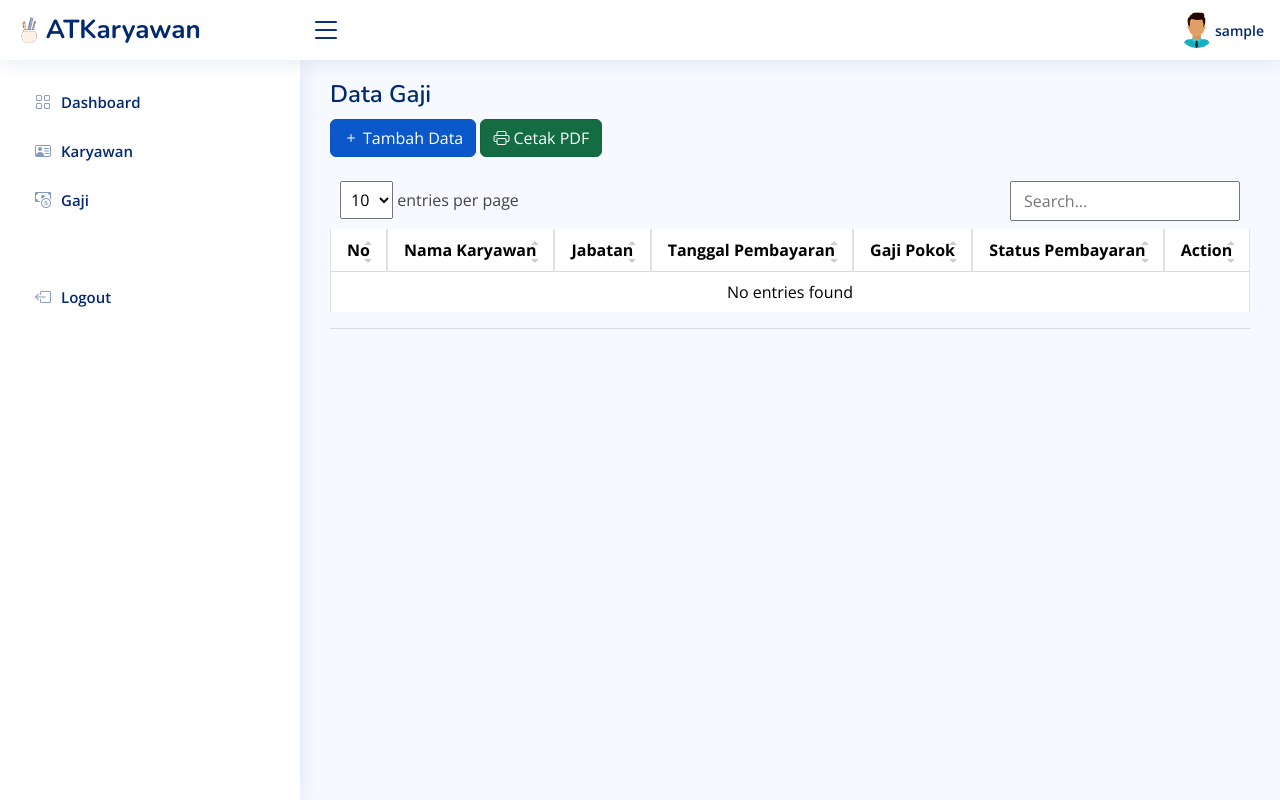
After one commit to NoSpectr/ATKaryawan-Laravel, a Laravel app: page /admin/gaji/gaji in a window 1280 px wide. The commit adds this page. Run offline with Laravel 10, Linux system fonts and the light colour scheme; the visitor is signed in with stand-in values (Sample User, id 1); data that the repository does not hold is empty; some libraries are stand-ins or nearby versions.

Commit message:
FRAMEWORK II

```diff
--- /dev/null
+++ b/app/Http/Controllers/gajiController.php
@@ -0,0 +1,76 @@
+<?php
+
+namespace App\Http\Controllers;
+
+use App\Models\ModelGaji;
+use App\Models\ModelKaryawan;
+use Illuminate\Http\Request;
+use Barryvdh\DomPDF\Facade\Pdf;
+
+class gajiController extends Controller
+{
+    public function index()
+    {
+        $gaji = ModelGaji::with('karyawan')->get();
+        return view('admin.gaji.gaji', compact('gaji')); // Mengirim data ke view
+    }
+
+    public function store(Request $request)
+    {
+        // Validasi data yang di-submit
+        $request->validate([
+            'id_karyawan' => 'required|exists:tb_karyawan,id',
+            'tanggal_pembayaran' => 'required|date',
+            'gaji_pokok' => 'required|numeric',
+            'status_pembayaran' => 'required|in:Proses,Sukses',
+        ]);
+
+        // Menyimpan data gaji ke database
+        ModelGaji::create([
+            'id_karyawan' => $request->id_karyawan,
+            'tanggal_pembayaran' => $request->tanggal_pembayaran,
+            'gaji_pokok' => $request->gaji_pokok,
+            'status_pembayaran' => $request->status_pembayaran,
+        ]);
+
+        // Redirect ke halaman daftar gaji dengan pesan sukses
+        return redirect()->route('gaji')->with('success', 'Data gaji berhasil ditambahkan');
+    }
+
+    public function edit($id)
+    {
+        $gaji = ModelGaji::findOrFail($id);
+        $karyawan = ModelKaryawan::all();
+        return view('admin.gaji.gaji-edit', compact('gaji', 'karyawan'));
+    }
+
+    public function update(Request $request, $id)
+    {
+        $validatedData = $request->validate([
+            'id_karyawan' => 'required|exists:tb_karyawan,id',
+            'tanggal_pembayaran' => 'required|date',
+            'gaji_pokok' => 'required|numeric',
+            'status_pembayaran' => 'required|in:Proses,Sukses',
+        ]);
+
+        $gaji = ModelGaji::findOrFail($id);
+        $gaji->update($validatedData);
+
+        return redirect()->route('gaji')->with('success', 'Data gaji berhasil diperbarui');
+    }
+
+    public function destroy($id)
+    {
+        $gaji = ModelGaji::findOrFail($id);
+        $gaji->delete();
+
+        return redirect()->route('gaji')->with('success', 'Data gaji berhasil dihapus');
+    }
+
+    public function exportpdf()
+    {
+        $gaji = ModelGaji::with('karyawan')->get();
+        $pdf = Pdf::loadview('admin.gaji.gaji-pdf', compact('gaji'));
+        return $pdf->stream('data-gaji.pdf');
+    }
+}
--- /dev/null
+++ b/app/Models/ModelGaji.php
@@ -0,0 +1,22 @@
+<?php
+
+namespace App\Models;
+
+use Illuminate\Database\Eloquent\Factories\HasFactory;
+use Illuminate\Database\Eloquent\Model;
+
+class ModelGaji extends Model
+{
+    use HasFactory;
+    protected $table = 'tb_gaji';
+    protected $fillable = [
+        'id_karyawan',
+        'tanggal_pembayaran',
+        'gaji_pokok',
+        'status_pembayaran',
+    ];
+    public function karyawan()
+    {
+        return $this->belongsTo(ModelKaryawan::class, 'id_karyawan');
+    }
+}
--- /dev/null
+++ b/resources/views/admin/gaji/gaji.blade.php
@@ -0,0 +1,58 @@
+@extends('admin.master')
+@section('title', 'Data Gaji')
+@section('content')
+    <div class="pagetitle">
+        <h1>Data Gaji</h1>
+    </div>
+    {{-- Alert Success --}}
+    @if (session()->has('success'))
+        <div class="alert alert-success" role="alert">
+            {{ session('success') }}
+        </div>
+    @endif
+    {{-- Button Tambah dan Cetak --}}
+    <div>
+        <a href="{{ route('gaji-create') }}" class="btn btn-primary active md-5 mb-3"><i class="bi bi-plus me-1"></i>Tambah
+            Data</a>
+        <a href="{{ route('exportpdf') }}" class="btn btn-success active md-5 mb-3"><i class="bi bi-printer me-1"></i>Cetak
+            PDF</a>
+    </div>
+
+    {{-- Tabel Data Gaji --}}
+    <table class="table table-bordered datatable">
+        <thead class="table-secondary">
+            <tr>
+                <th>No</th>
+                <th>Nama Karyawan</th>
+                <th>Jabatan</th>
+                <th>Tanggal Pembayaran</th>
+                <th>Gaji Pokok</th>
+                <th>Status Pembayaran</th>
+                <th>Action</th>
+            </tr>
+        </thead>
+        <tbody>
+            @foreach ($gaji as $g)
+                <tr>
+                    <td>{{ $loop->iteration }}</td>
+                    <td>{{ $g->karyawan->nama_karyawan }}</td>
+                    <td>{{ $g->karyawan->jabatan == 'kasir' ? 'Kasir' : ($g->karyawan->jabatan == 'staffGudang' ? 'Staff Gudang' : 'Kebersihan') }}
+                    </td>
+                    <td>{{ $g->tanggal_pembayaran }}</td>
+                    <td>{{ 'Rp ' . number_format($g->gaji_pokok, 0, ',', '.') }}</td>
+                    <td>{{ $g->status_pembayaran == 'Proses' ? 'Proses' : 'Sukses' }}</td>
+                    <td class="d-flex align-items-center justify-content-center gap-2">
+                        <a href="{{ route('gaji-edit', $g->id) }}"><button class="btn btn-info btn-sm me-1"><i
+                                    class="bi bi-pencil-square me-1"></i>Edit</button></a>
+                        <form action="{{ route('gaji-destroy', $g->id) }}" method="GET"
+                            onsubmit="return confirm('Apakah Anda yakin ingin menghapus data ini?')">
+                            @csrf
+                            @method('DELETE')
+                            <button class="btn btn-danger btn-sm"><i class="bi bi-trash2-fill"></i>Hapus</button>
+                        </form>
+                    </td>
+                </tr>
+            @endforeach
+        </tbody>
+    </table>
+@endsection
--- a/resources/views/admin/master.blade.php
+++ b/resources/views/admin/master.blade.php
@@ -53,7 +53,39 @@
     </header>
     <!-- End Header -->
 
-    @include('admin.sidebar')
+    <!-- ======= Sidebar ======= -->
+    <aside id="sidebar" class="sidebar">
+        <ul class="sidebar-nav" id="sidebar-nav">
+            <li class="nav-item">
+                <a class="nav-link collapsed" href="{{ url('dashboard') }}">
+                    <i class="bi bi-grid"></i>
+                    <span>Dashboard</span>
+                </a>
+            </li>
+            <!-- End Dashboard Nav -->
+
+            <li class="nav-item">
+                <a class="nav-link collapsed" href="{{ route('karyawan') }}">
+                    <i class="bi bi-person-vcard"></i><span>Karyawan</span>
+                </a>
+            </li>
+            <!-- End Karyawan Nav -->
+
+            <li class="nav-item">
+                <a class="nav-link collapsed" href="{{route('gaji')}}">
+                    <i class="bi bi-cash-coin"></i><span>Gaji</span>
+                </a>
+            </li>
+            <br><br>
+            <!-- End Gaji Nav -->
+            <li class="nav-item">
+                <a class="nav-link collapsed" href="{{ route('logout') }}">
+                    <i class="bi bi-box-arrow-left"></i><span>Logout</span>
+                </a>
+            </li>
+        </ul>
+    </aside>
+    <!-- End Sidebar-->
 
     <main id="main" class="main">
         @yield('content')
--- a/routes/web.php
+++ b/routes/web.php
@@ -1,6 +1,7 @@
 <?php
 
 use App\Http\Controllers\Controller;
+use App\Http\Controllers\gajiController;
 use App\Http\Controllers\karyawanController;
 use App\Http\Controllers\LoginController;
 use App\Http\Controllers\RegisterController;
@@ -44,6 +45,17 @@ Route::middleware('auth')->group(function () {
     Route::put('/admin/karyawan/update/{id}', [karyawanController::class, 'update'])->name('karyawan.update');
     Route::GET('/admin/karyawan-destroy/{id}', [karyawanController::class, 'destroy'])->name('karyawan-destroy');
     Route::get('/admin/karyawan-pdf', [karyawanController::class, 'exportpdf'])->name('exportpdf');
+
+    // Route Gaji
+    Route::get('admin/gaji/gaji', [gajiController::class, 'index'])->name('gaji');
+    Route::get('/admin/gaji-create', function () {
+        return view('admin/gaji/gaji-create');
+    })->name('gaji-create');
+    Route::post('/admin/gaji-store', [gajiController::class, 'store'])->name('gaji.store');
+    Route::get('/admin/gaji-edit/{id}', [gajiController::class, 'edit'])->name('gaji-edit');
+    Route::put('/admin/gaji/update/{id}', [gajiController::class, 'update'])->name('gaji.update');
+    Route::GET('/admin/gaji-destroy/{id}', [gajiController::class, 'destroy'])->name('gaji-destroy');
+    Route::get('/admin/gaji-pdf', [gajiController::class, 'exportpdf'])->name('exportpdf');
 });
 Route::get('/logout', function () {
     session()->forget('username');
```
Also changed, not shown: resources/views/admin/dashboard.blade.php (+19 -18 lines), resources/views/admin/gaji/gaji-create.blade.php (added, +47 -0 lines), resources/views/admin/gaji/gaji-edit.blade.php (added, +49 -0 lines), resources/views/admin/gaji/gaji-pdf.blade.php (added, +58 -0 lines), resources/views/admin/sidebar.blade.php (deleted, +0 -33 lines), database/migrations/2024_05_30_142345_tb_karyawan.php, database/migrations/2024_06_04_125033_tb_gaji.php (added).
